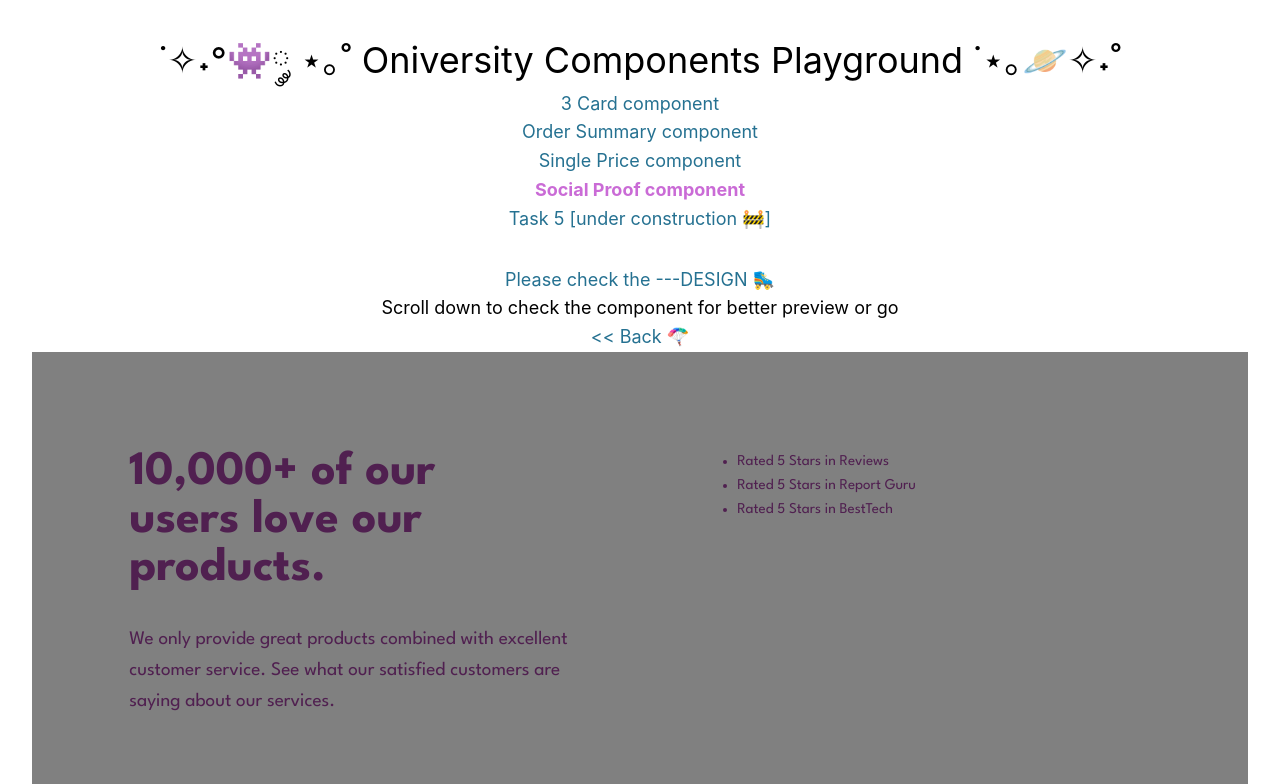
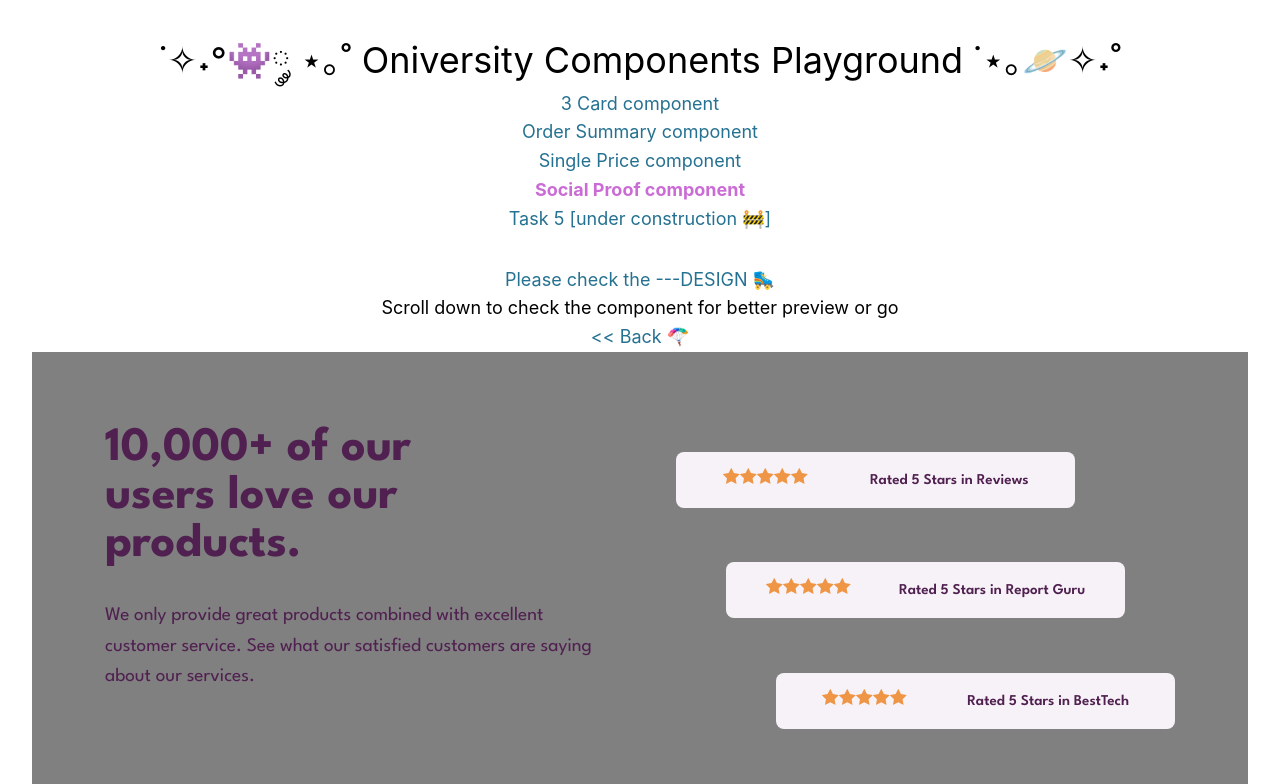
Before and after one commit to SashaHon/oniversity-components-playground, a Vue app: page /social-proof-component in a window 1280 px wide. Shown: the top 784 px of the page. Built offline with nearby package versions, Linux system fonts and the light colour scheme.

Commit message:
style Rating Social component and fix grid paddings

```diff
--- a/src/assets/_social-proof-variables.scss
+++ b/src/assets/_social-proof-variables.scss
@@ -3,9 +3,9 @@ $c-very-dark-magenta: hsl(300, 43%, 22%);
 $c-soft-pink: hsl(333, 80%, 67%);
 
 //neutral colors
-$dark-grayish-magenta: hsl(303, 10%, 53%);
-$light-grayish-magenta: hsl(300, 24%, 96%);
-$white: hsl(0, 0%, 100%);
+$c-dark-grayish-magenta: hsl(303, 10%, 53%);
+$c-light-grayish-magenta: hsl(300, 24%, 96%);
+$c-white: hsl(0, 0%, 100%);
 
 //typography
 $font-size-normal: 15px;
--- a/src/components/socialProofComponent/CardsSocial.vue
+++ b/src/components/socialProofComponent/CardsSocial.vue
@@ -50,12 +50,12 @@ const reviews = [
   list-style: none;
   display: flex;
   justify-content: space-between;
-  padding: 0 8% 8%;
+  padding: 0 6% 6%;
 }
 
 .card {
   background-color: $c-very-dark-magenta;
-  color: $white;
+  color: $c-white;
   height: fit-content;
   border-radius: 0.5rem;
   padding: 2rem;
--- a/src/components/socialProofComponent/IntroSocial.vue
+++ b/src/components/socialProofComponent/IntroSocial.vue
@@ -12,12 +12,12 @@
 @import '@/assets/_social-proof-variables.scss';
 
 .social {
-  padding: 16% 8% 8% 16%;
+  padding: 12% 6% 6% 12%;
 
   &__title {
     font-size: 3rem;
     font-weight: $font-weight-extrabold;
-    margin-right: 3rem;
+    margin-right: 7rem;
     line-height: 3rem;
   }
 
--- a/src/components/socialProofComponent/RatingSocial.vue
+++ b/src/components/socialProofComponent/RatingSocial.vue
@@ -1,5 +1,7 @@
 <script setup>
 const ratedPlatform = ['Reviews', 'Report Guru', 'BestTech']
+
+const numberOfStars = 5
 </script>
 
 <template>
@@ -9,14 +11,55 @@ const ratedPlatform = ['Reviews', 'Report Guru', 'BestTech']
       :key="platform + index"
       class="rating__list-item"
     >
-      <div class="rating__stars-container"></div>
+      <div class="rating__icon-container">
+        <img
+          v-for="index in numberOfStars"
+          :key="index"
+          src="@/assets/img/social-proof-component/icon-star.svg"
+          alt="star icon"
+          class="rating__icon"
+        />
+      </div>
       <p class="rating__text">Rated 5 Stars in {{ platform }}</p>
     </li>
   </ul>
 </template>
 
 <style scoped lang="scss">
-.rating__list {
-  padding: 16% 16% 0;
+@import '@/assets/_social-proof-variables.scss';
+
+.rating {
+  &__list {
+    display: flex;
+    flex-direction: column;
+    justify-content: space-around;
+    padding: 12% 12% 6% 6%;
+    list-style: none;
+  }
+
+  &__list-item {
+    background-color: $c-light-grayish-magenta;
+    border-radius: 0.5rem;
+    display: flex;
+    padding: 1rem;
+    justify-content: space-around;
+    width: 80%;
+
+    &:nth-child(2) {
+      align-self: center;
+    }
+
+    &:nth-child(3) {
+      align-self: flex-end;
+    }
+  }
+
+  &__icon {
+    height: 1rem;
+  }
+
+  &__text {
+    font-weight: $font-weight-bold;
+  }
 }
 </style>
```
Also changed, not shown: src/assets/img/social-proof-component/icon-star.svg (added).
